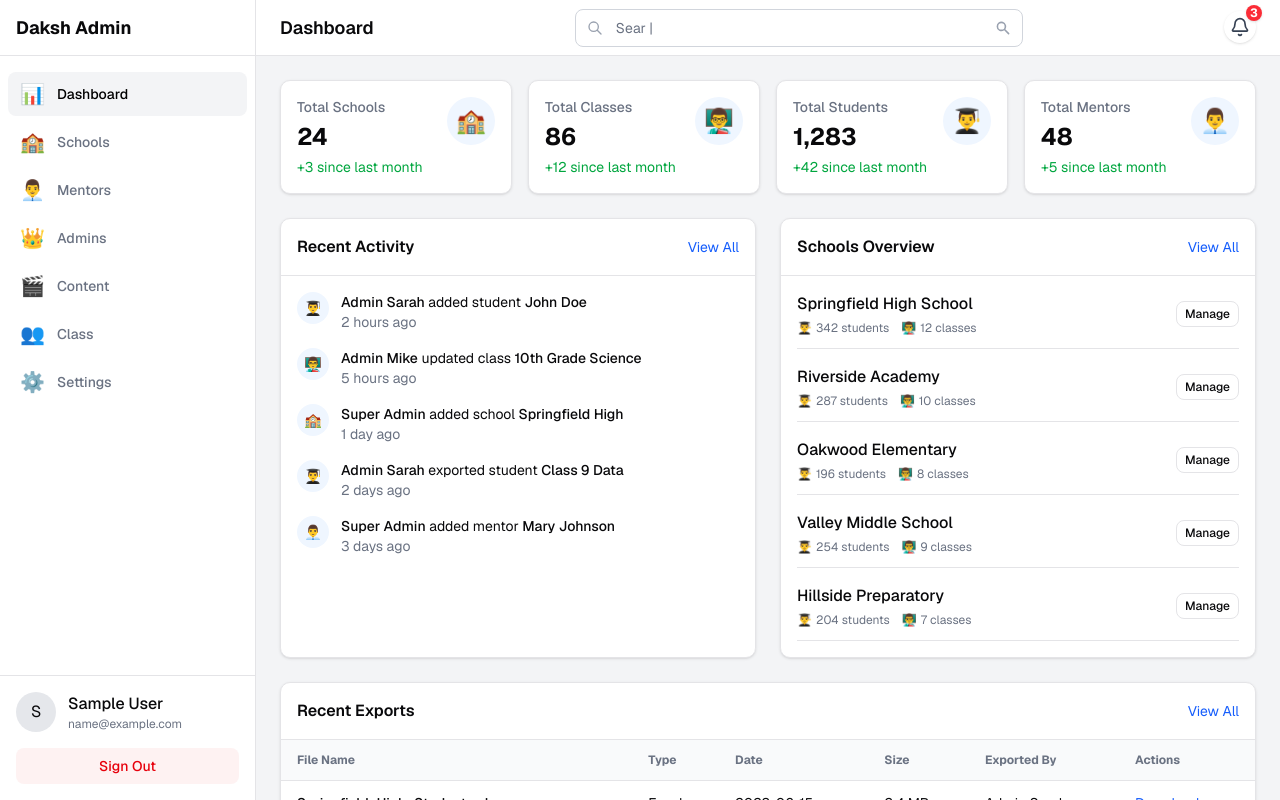
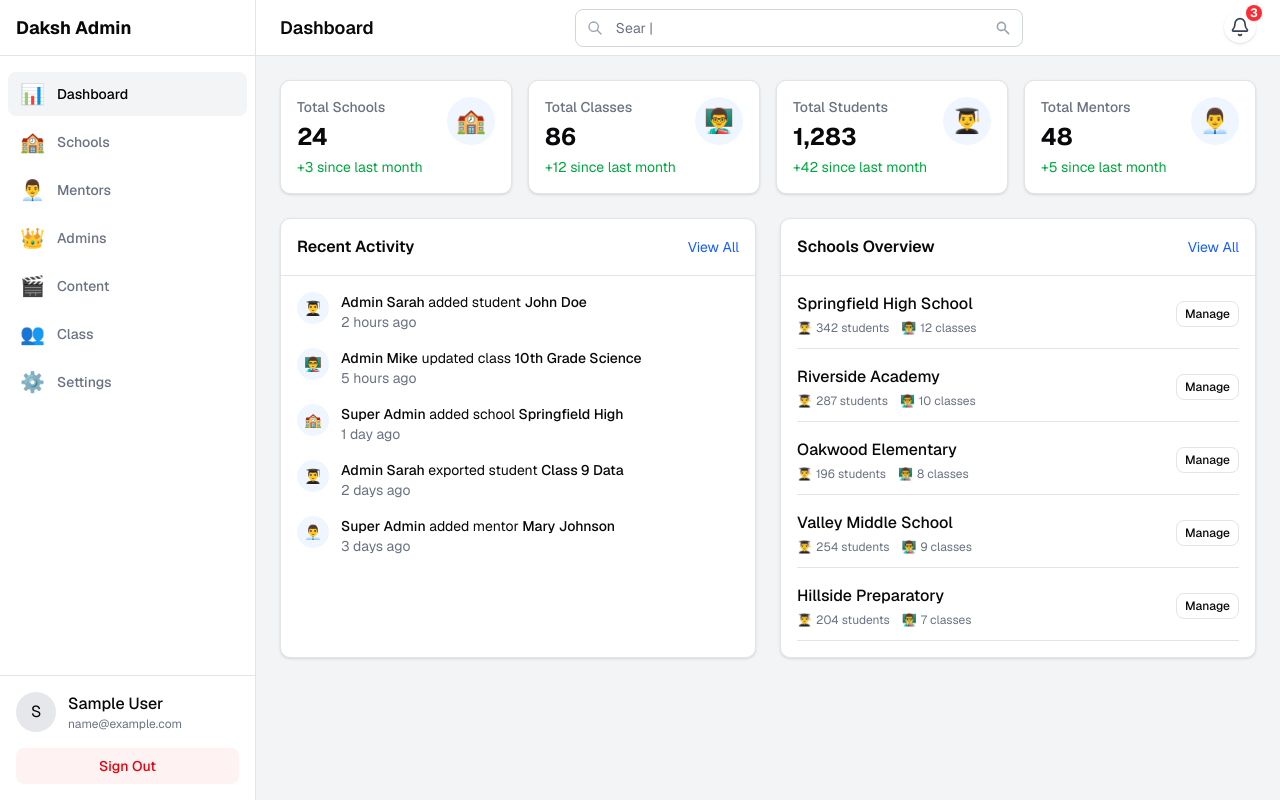
Before and after one commit to jattu8602/daksh, a Next.js app: page /admin/dashboard in a window 1280 px wide. Built offline with nearby package versions, Linux system fonts and the light colour scheme; sample sign-in values are in the browser's storage.

Commit message:
Remove Recent Exports section from AdminDashboard for a cleaner interface

```diff
--- a/app/admin/dashboard/page.jsx
+++ b/app/admin/dashboard/page.jsx
@@ -79,46 +79,6 @@ export default function AdminDashboard() {
         </div>
       </div>
 
-      <div className="rounded-lg border bg-white shadow">
-        <div className="flex items-center justify-between p-4 border-b">
-          <h2 className="font-semibold">Recent Exports</h2>
-          <button className="text-sm text-blue-600 hover:underline">View All</button>
-        </div>
-        <div className="overflow-x-auto">
-          <table className="w-full">
-            <thead>
-              <tr className="border-b bg-gray-50 text-left text-xs font-medium text-gray-500">
-                <th className="px-4 py-3">File Name</th>
-                <th className="px-4 py-3">Type</th>
-                <th className="px-4 py-3">Date</th>
-                <th className="px-4 py-3">Size</th>
-                <th className="px-4 py-3">Exported By</th>
-                <th className="px-4 py-3">Actions</th>
-              </tr>
-            </thead>
-            <tbody className="text-sm">
-              {[
-                { name: "Springfield_High_Students.xlsx", type: "Excel", date: "2023-06-15", size: "2.4 MB", by: "Admin Sarah" },
-                { name: "Riverside_Academy_Classes.xlsx", type: "Excel", date: "2023-06-12", size: "1.8 MB", by: "Admin Mike" },
-                { name: "Oakwood_Elementary_Students.csv", type: "CSV", date: "2023-06-10", size: "1.2 MB", by: "Super Admin" },
-                { name: "Valley_School_Summary.pdf", type: "PDF", date: "2023-06-05", size: "3.6 MB", by: "Admin Sarah" },
-                { name: "All_Schools_Report.xlsx", type: "Excel", date: "2023-06-01", size: "5.2 MB", by: "Super Admin" },
-              ].map((file, index) => (
-                <tr key={index} className="border-b">
-                  <td className="px-4 py-3 font-medium">{file.name}</td>
-                  <td className="px-4 py-3">{file.type}</td>
-                  <td className="px-4 py-3">{file.date}</td>
-                  <td className="px-4 py-3">{file.size}</td>
-                  <td className="px-4 py-3">{file.by}</td>
-                  <td className="px-4 py-3">
-                    <button className="mr-2 text-blue-600 hover:underline">Download</button>
-                  </td>
-                </tr>
-              ))}
-            </tbody>
-          </table>
-        </div>
-      </div>
     </div>
   );
 }
```
